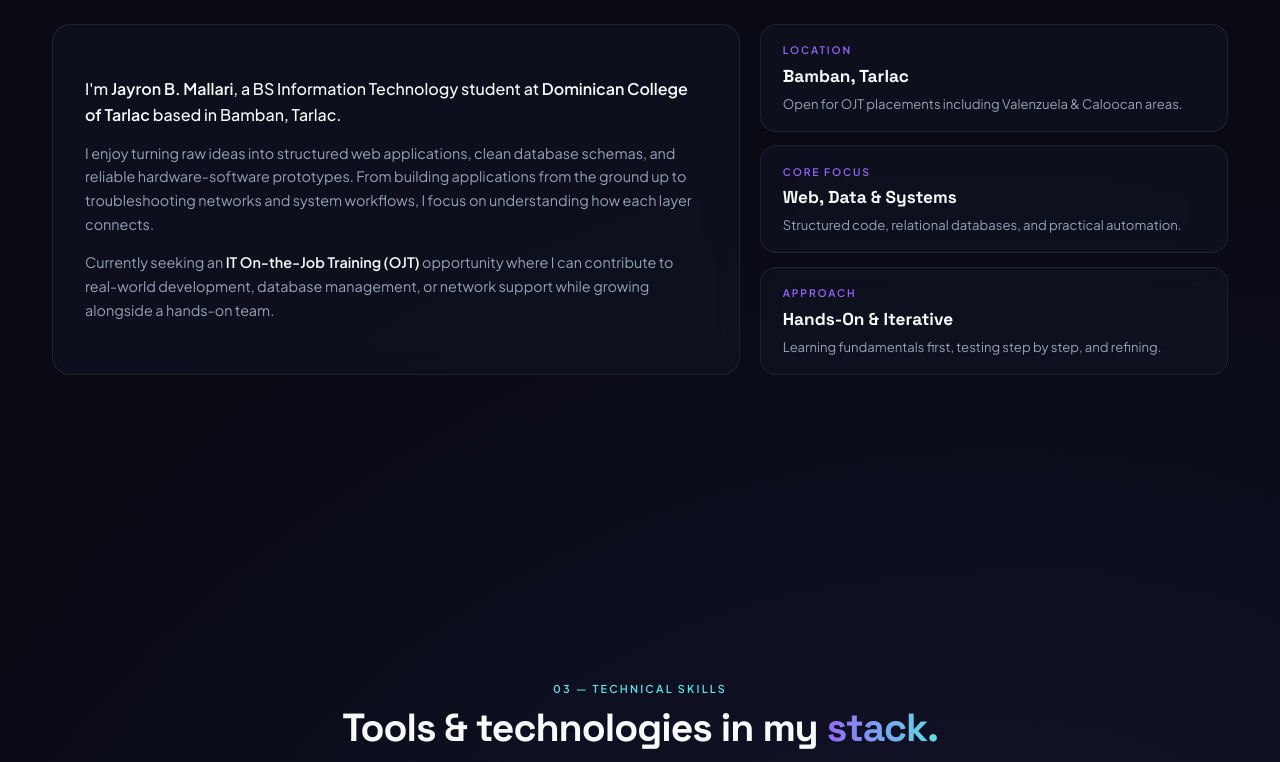
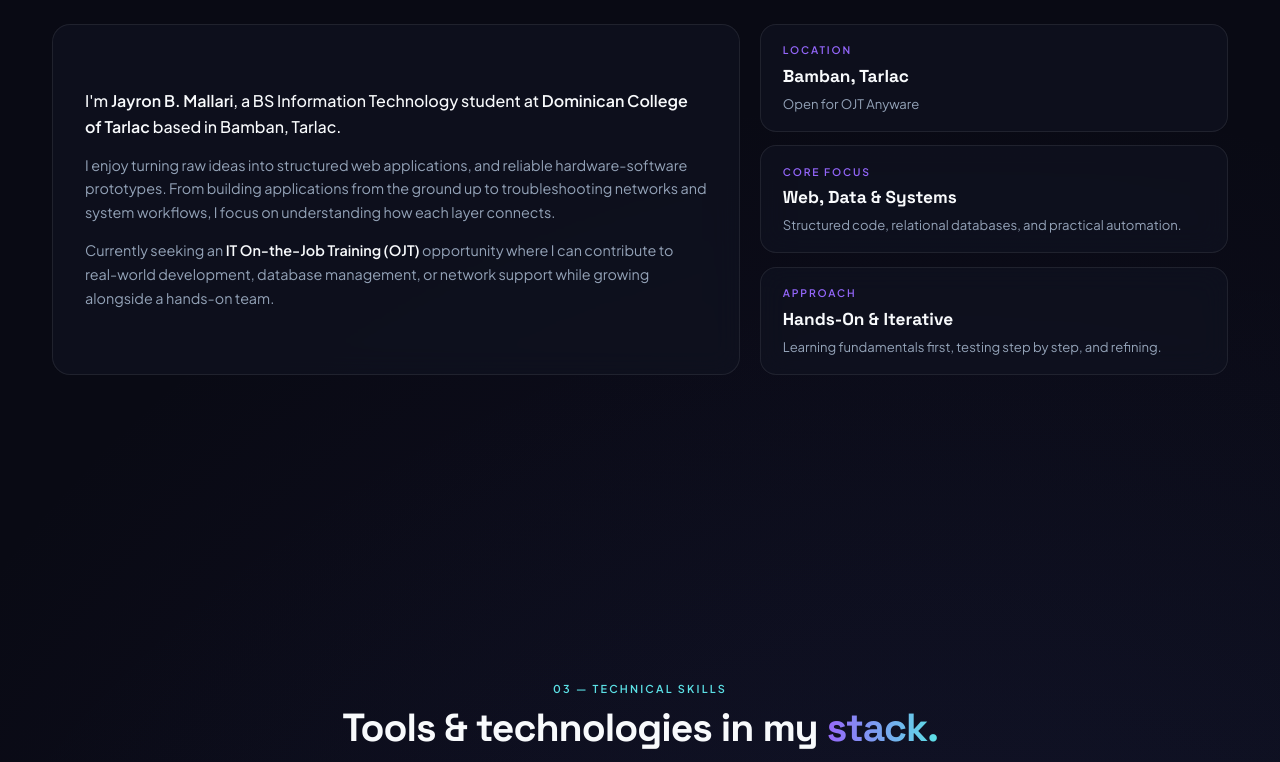
Before and after one commit to Jayronnn/Portfolio, a plain HTML site: page index.html in a window 1280 px wide. Shown: the part 1018-1780 px from the top of the page. Drawn offline with Linux system fonts and the light colour scheme.

Commit message:
Update portfolio content

```diff
--- a/index.html
+++ b/index.html
@@ -138,8 +138,8 @@
             </p>
 
             <p class="about-text">
-              I enjoy turning raw ideas into structured web applications, clean
-              database schemas, and reliable hardware-software prototypes. From
+              I enjoy turning raw ideas into structured web applications,
+              and reliable hardware-software prototypes. From
               building applications from the ground up to troubleshooting
               networks and system workflows, I focus on understanding how each
               layer connects.
@@ -157,7 +157,7 @@
             <div class="highlight-card glass-panel reveal">
               <span class="highlight-label">LOCATION</span>
               <h3 class="highlight-value">Bamban, Tarlac</h3>
-              <p class="highlight-desc">Open for OJT placements including Valenzuela &amp; Caloocan areas.</p>
+              <p class="highlight-desc">Open for OJT Anyware</p>
             </div>
 
             <div class="highlight-card glass-panel reveal">
@@ -252,8 +252,9 @@
           <div class="projects-header">
             <span class="section-tag">04 — SELECTED PROJECTS</span>
             <h2 class="section-title">
-              Things I've <span class="gradient-text">engineered.</span>
+              Projects I've <span class="gradient-text">Worked On</span>
             </h2>
+
           </div>
 
           <div class="project-filters" role="tablist" aria-label="Filter projects">
@@ -473,7 +474,7 @@
             <div class="contact-links">
               <a href="mailto:jayronmallari@gmail.com" class="contact-item">
                 <span class="contact-label">EMAIL</span>
-                <span class="contact-value">jayronmallari@gmail.com ↗</span>
+                <span class="contact-value">jayronb.mallari@gmail.com ↗</span>
               </a>
 
               <a href="https://github.com/Jayronnn" target="_blank" rel="noopener noreferrer" class="contact-item">
```
